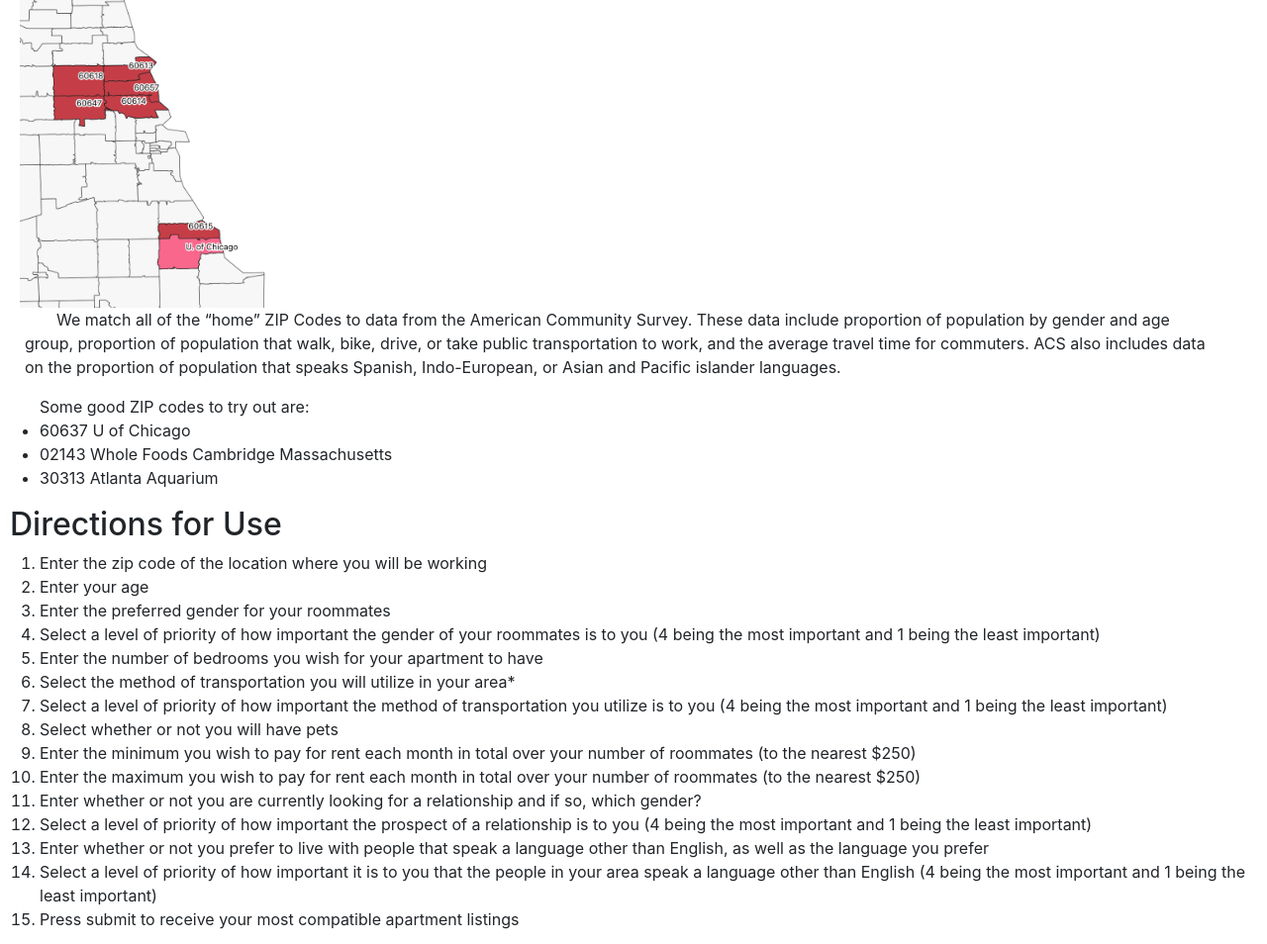
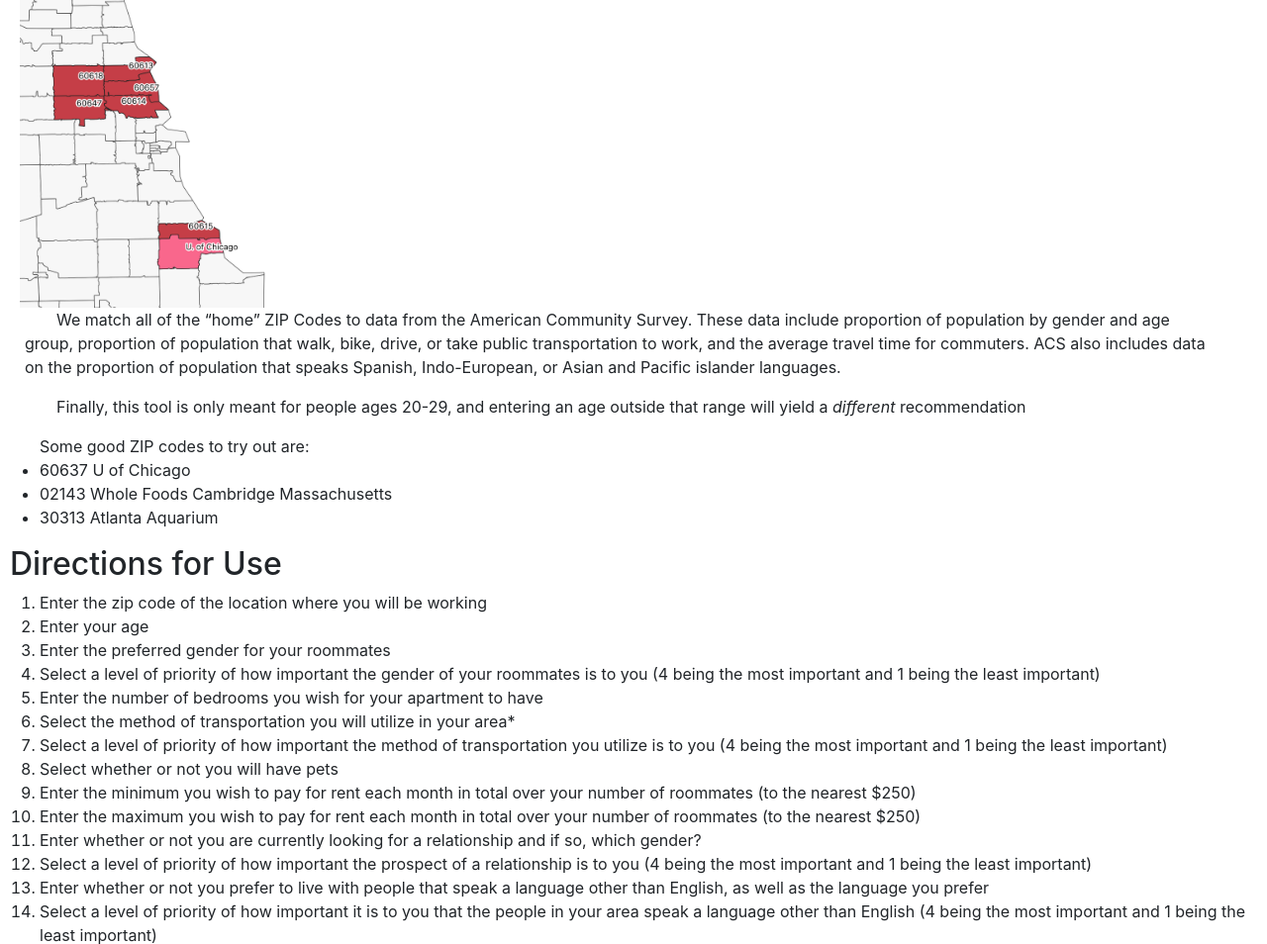
Before and after one commit to DavidBennett019/MMMFinalProject, a Django app: page / in a window 1280 px wide. Shown: the part 454-1408 px from the top of the page at 99% size. Run offline with Django 3.2, Linux system fonts and the light colour scheme; some libraries are stand-ins or nearby versions.

Commit message:
added age handling

```diff
--- a/housingredirect/templates/about.html
+++ b/housingredirect/templates/about.html
@@ -42,6 +42,7 @@ Using the 2010 U.S. Census ZIP Code tabulation area shapefile from the Census Bu
 <p class="text-left">
 We match all of the “home” ZIP Codes to data from the American Community Survey. These data include proportion of population by gender and age group, proportion of population that walk, bike, drive, or take public transportation to work, and the average travel time for commuters. ACS also includes data on the proportion of population that speaks Spanish, Indo-European, or Asian and Pacific islander languages.
 </p>
+<p class="text-left">Finally, this tool is only meant for people ages 20-29, and entering an age outside that range will yield a <i>different</i> recommendation</p>
 <p class="text-left">
 
     <ul> Some good ZIP codes to try out are:
--- a/housingredirect/views.py
+++ b/housingredirect/views.py
@@ -22,6 +22,8 @@ def index(request):
             rel_prio = int(cleaned_form['rel_prio'])
             lang_prio = int(cleaned_form['lang_prio'])
             pets = 1 if cleaned_form['pets'] == 'Yes' else 0
+            if age < 20:
+                return render(request, 'error.html', {'errormessage', 'This tool can only provide recommendations for people between 20 and 29 years of age'})
             if max_rent < min_rent:
                 return render(request, 'error.html', {'errormessage', 'Your max rent value was less than your min'})
             if age > 29:
```
